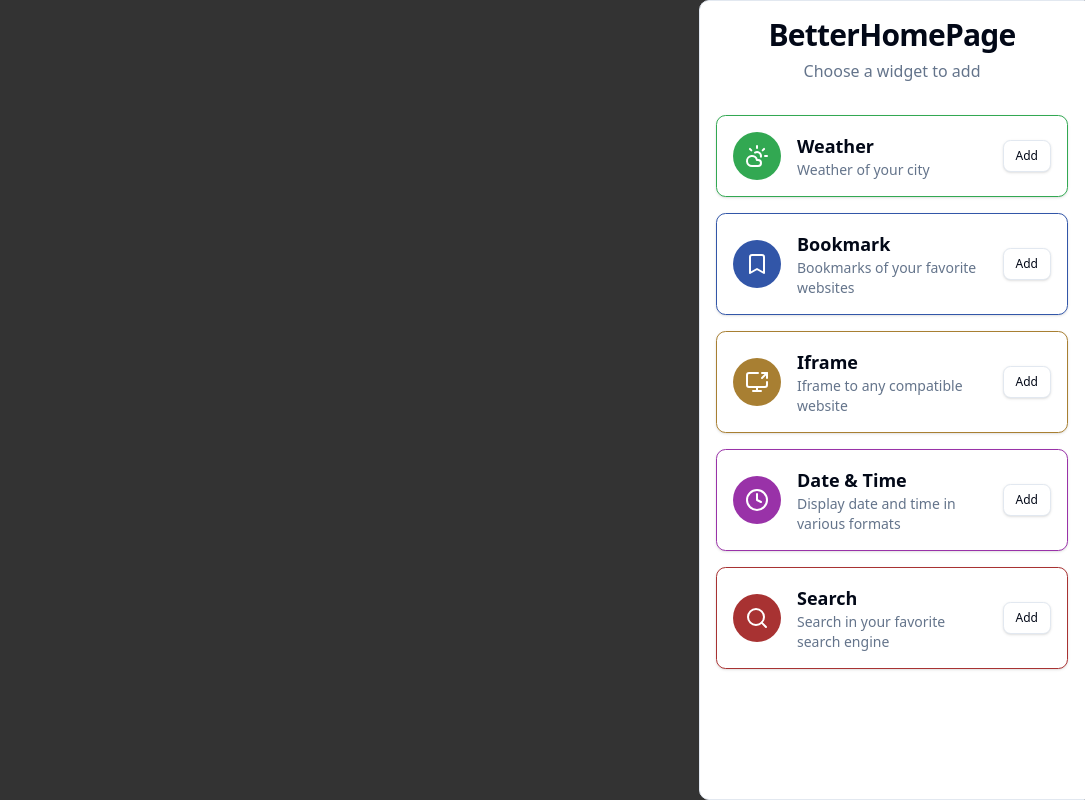
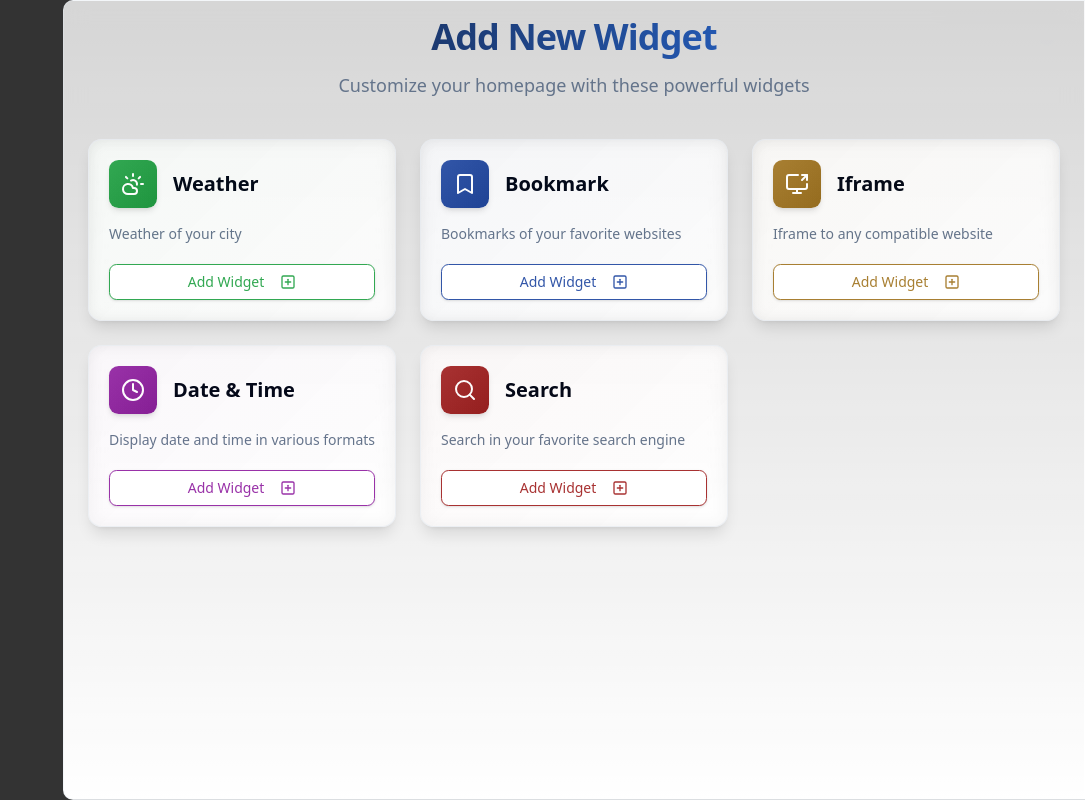
Before and after one commit to CharlesBinard/BetterHomepage, a Next.js app: page / in a window 1280 px wide. Both pictures are taken after a click on the button 1242 px from the left and 38 px from the top of the page. Shown: the whole page, without its empty margins (195-1280 px from the left). Built offline with nearby package versions, Linux system fonts and the light colour scheme.

Commit message:
update widget drawer

```diff
--- a/src/components/add-widget-drawer.tsx
+++ b/src/components/add-widget-drawer.tsx
@@ -15,6 +15,7 @@ import { DEFAULT_WIDGET_CONFIGS } from "@/components/widgets/widget-constants";
 import { WidgetType } from "@/components/widgets/widget-types";
 import useEditMode from "@/hooks/useEditMode";
 import useWidget from "@/hooks/useWidget";
+import { motion } from "framer-motion";
 import { SquarePlus } from "lucide-react";
 
 const AddWidgetDrawer = () => {
@@ -28,57 +29,99 @@ const AddWidgetDrawer = () => {
     setEditMode(true);
   };
 
+  // Animation variants for grid items
+  const container = {
+    hidden: { opacity: 0 },
+    show: {
+      opacity: 1,
+      transition: {
+        staggerChildren: 0.1,
+      },
+    },
+  };
+
+  const item = {
+    hidden: { y: 20, opacity: 0 },
+    show: { y: 0, opacity: 1 },
+  };
+
   return (
     <Drawer open={isOpen} onOpenChange={setIsOpen}>
       <DrawerTrigger asChild>
         <Button
           variant="outline"
           size="icon"
-          className="bg-white/80 dark:bg-gray-800/80 backdrop-blur-sm shadow-sm"
+          className="bg-white/80 dark:bg-gray-800/80 backdrop-blur-sm shadow-sm hover:bg-white dark:hover:bg-gray-700 transition-all duration-300"
         >
-          <SquarePlus className="h-4 w-4" />
+          <SquarePlus className="h-5 w-5 text-primary" />
         </Button>
       </DrawerTrigger>
-      <DrawerContent>
-        <div className="mx-auto w-96 max-w-sm">
+      <DrawerContent className="bg-gradient-to-b from-background/80 to-background backdrop-blur-md border-t border-border/40">
+        <div className="mx-auto w-full max-w-5xl">
           <DrawerHeader>
-            <DrawerTitle className="text-3xl font-extrabold text-center text-gradient">
-              BetterHomePage
+            <DrawerTitle className="text-4xl font-extrabold text-center bg-gradient-to-r from-primary to-blue-500 bg-clip-text text-transparent pb-2">
+              Add New Widget
             </DrawerTitle>
-            <DrawerDescription className="text-center text-muted-foreground text-md ">
-              Choose a widget to add
+            <DrawerDescription className="text-center text-muted-foreground text-lg max-w-lg mx-auto">
+              Customize your homepage with these powerful widgets
             </DrawerDescription>
           </DrawerHeader>
-          <div className="p-4 pb-0">
-            <div className="flex flex-col gap-4">
+          <div className="p-6">
+            <motion.div
+              className="grid grid-cols-1 md:grid-cols-2 lg:grid-cols-3 gap-6"
+              variants={container}
+              initial="hidden"
+              animate="show"
+            >
               {Object.values(DEFAULT_WIDGET_CONFIGS).map((widget) => (
+                <motion.div
+                  key={widget.type}
+                  variants={item}
+                  className="relative group overflow-hidden rounded-xl backdrop-blur-sm bg-white/10 dark:bg-gray-800/20 border border-border/50 hover:border-primary/50 shadow-lg hover:shadow-xl transition-all duration-300"
+                >
+                  {/* Background gradient overlay */}
                   <div
-                  key={widget.type}
-                  className="flex items-center gap-4 p-4 border rounded-lg shadow-sm hover:shadow-md transition-shadow duration-200"
-                  style={{ borderColor: widget.color }}
-                >
+                    className="absolute inset-0 opacity-10 group-hover:opacity-20 transition-opacity duration-300"
+                    style={{
+                      background: `linear-gradient(135deg, ${widget.color}40 0%, transparent 100%)`,
+                    }}
+                  />
+
+                  <div className="flex flex-col h-full p-5">
+                    <div className="flex items-center gap-4 mb-4">
                       <div
-                    className="flex items-center justify-center w-12 h-12 rounded-full"
-                    style={{ backgroundColor: widget.color }}
+                        className="flex items-center justify-center w-12 h-12 rounded-lg shadow-md transform group-hover:scale-110 transition-transform duration-300"
+                        style={{
+                          background: `linear-gradient(135deg, ${
+                            widget.color
+                          } 0%, ${adjustColor(widget.color, -20)} 100%)`,
+                        }}
                       >
                         <widget.icon className="w-6 h-6 text-white" />
                       </div>
-                  <div className="flex-1">
-                    <h3 className="text-lg font-semibold">{widget.title}</h3>
-                    <p className="text-sm text-muted-foreground">
+                      <h3 className="text-xl font-bold">{widget.title}</h3>
+                    </div>
+
+                    <p className="text-sm text-muted-foreground mb-5 flex-grow">
                       {widget.description}
                     </p>
-                  </div>
+
                     <Button
+                      onClick={() => handleAddWidget(widget.type)}
+                      className="w-full group-hover:bg-primary group-hover:text-white transition-colors duration-300 z-200"
                       variant="outline"
-                    size="sm"
-                    onClick={() => handleAddWidget(widget.type)}
+                      style={{
+                        borderColor: widget.color,
+                        color: widget.color,
+                      }}
                     >
-                    Add
+                      <span>Add Widget</span>
+                      <SquarePlus className="ml-2 h-4 w-4" />
                     </Button>
                   </div>
+                </motion.div>
               ))}
-            </div>
+            </motion.div>
           </div>
         </div>
       </DrawerContent>
@@ -86,4 +129,23 @@ const AddWidgetDrawer = () => {
   );
 };
 
+// Helper function to adjust color brightness
+function adjustColor(color: string, amount: number): string {
+  // This is a simplified approach - works with hex colors
+  if (color.startsWith("#")) {
+    color = color.slice(1);
+  }
+
+  const num = parseInt(color, 16);
+  let r = (num >> 16) + amount;
+  let g = ((num >> 8) & 0x00ff) + amount;
+  let b = (num & 0x0000ff) + amount;
+
+  r = Math.min(Math.max(0, r), 255);
+  g = Math.min(Math.max(0, g), 255);
+  b = Math.min(Math.max(0, b), 255);
+
+  return `#${((r << 16) | (g << 8) | b).toString(16).padStart(6, "0")}`;
+}
+
 export default AddWidgetDrawer;
```
Lines whose indentation alone changed are shown as unchanged.
